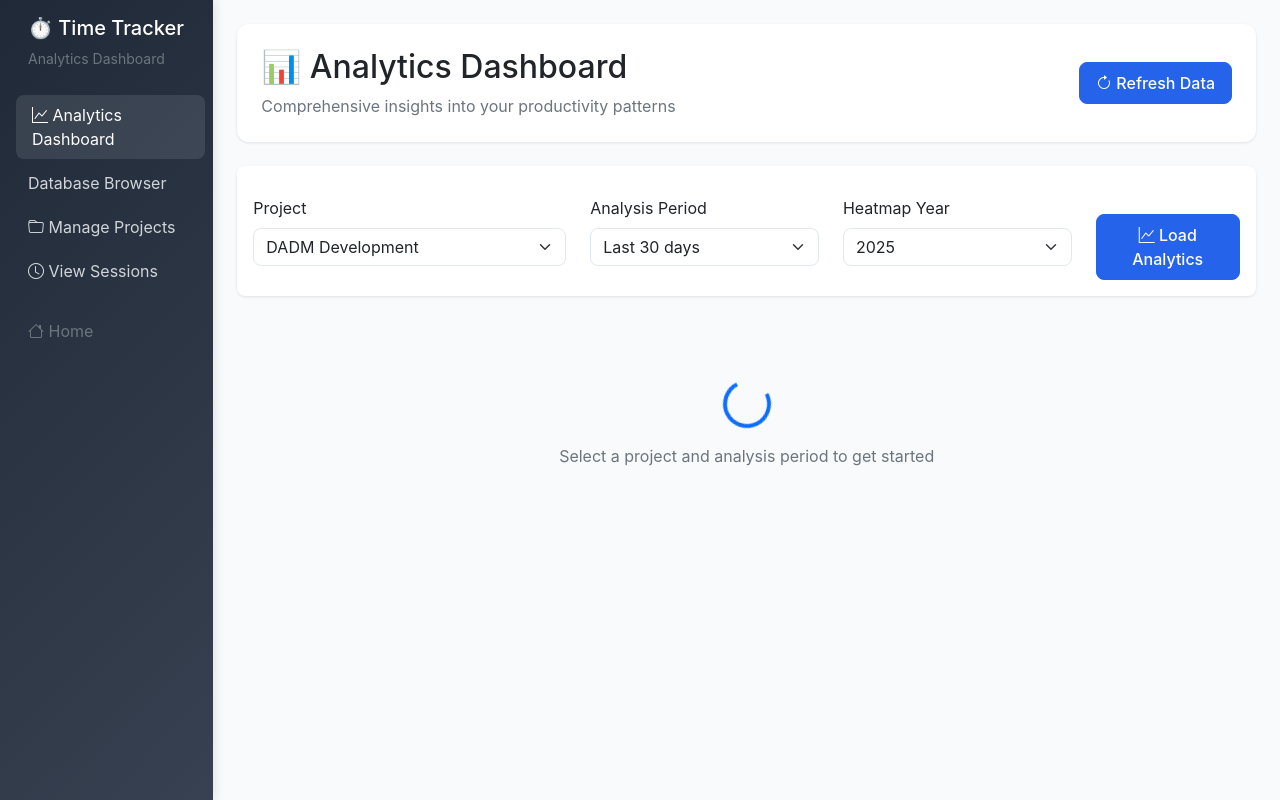
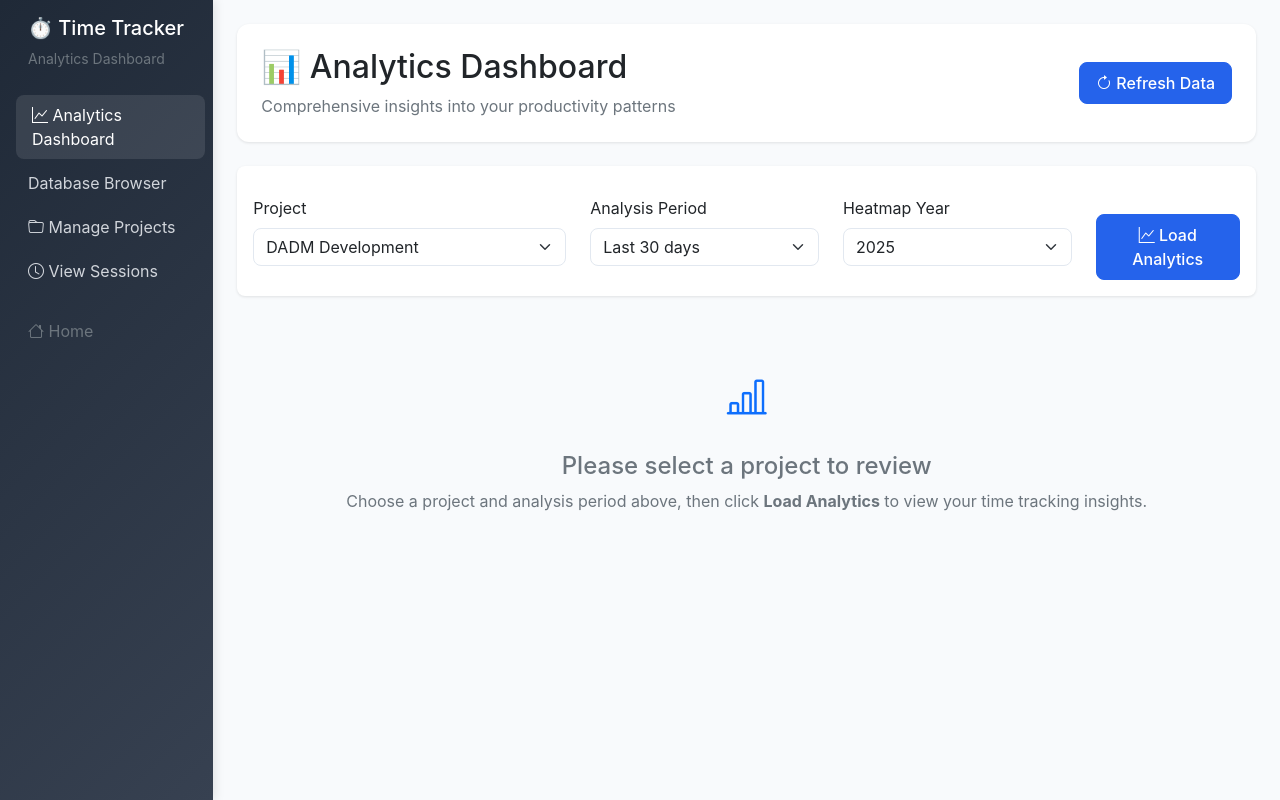
Before and after one commit to laserpointlabs/universal-time-tracker, a Flask app: page /dashboard in a window 1280 px wide. Run offline with Flask 3, Linux system fonts and the light colour scheme; data comes from the database, SQL or seed files in the repository; parts of the project's set-up code (start-up, migrations or seed data) failed here and were passed over; some libraries are stand-ins or nearby versions.

Commit message:
Update dashboard UI to enhance user experience; replace loading spinner with a more informative prompt encouraging project selection and analytics loading.

```diff
--- a/server/src/templates/dashboard.html
+++ b/server/src/templates/dashboard.html
@@ -404,11 +404,10 @@
 
                 <!-- Dashboard Content -->
                 <div id="dashboardContent">
-                    <div class="loading-spinner">
-                        <div class="spinner-border text-primary" role="status">
-                            <span class="visually-hidden">Loading...</span>
-                        </div>
-                        <p class="mt-3 text-muted">Select a project and analysis period to get started</p>
+                    <div class="d-flex flex-column align-items-center justify-content-center py-5">
+                        <i class="bi bi-bar-chart-line fs-1 text-primary mb-3"></i>
+                        <h4 class="text-muted mt-2">Please select a project to review</h4>
+                        <p class="text-muted">Choose a project and analysis period above, then click <b>Load Analytics</b> to view your time tracking insights.</p>
                     </div>
                 </div>
             </main>
```
